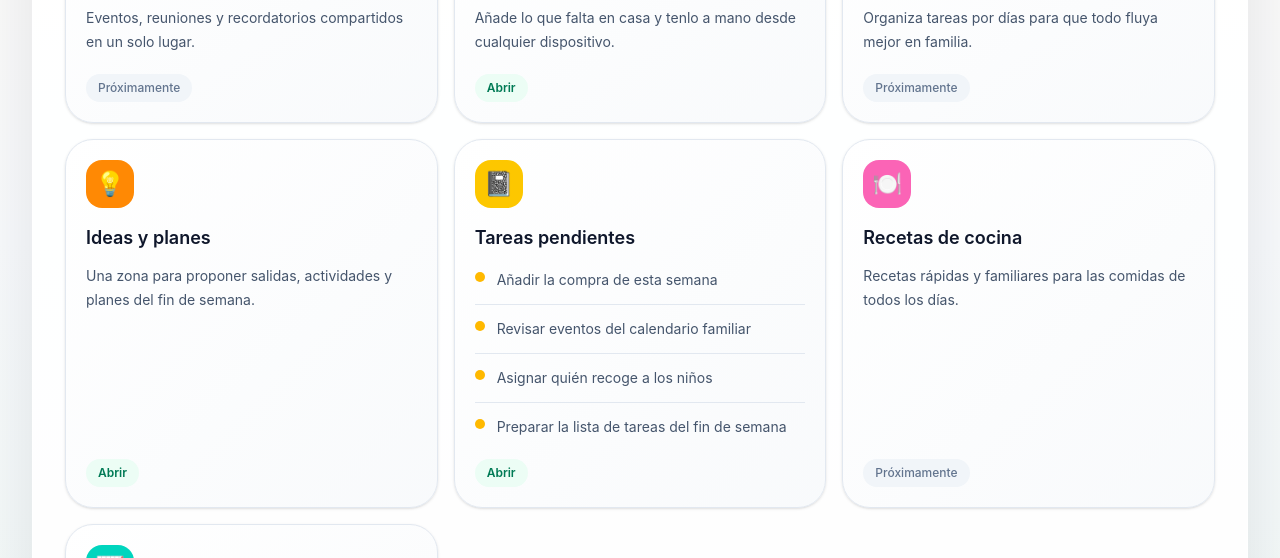
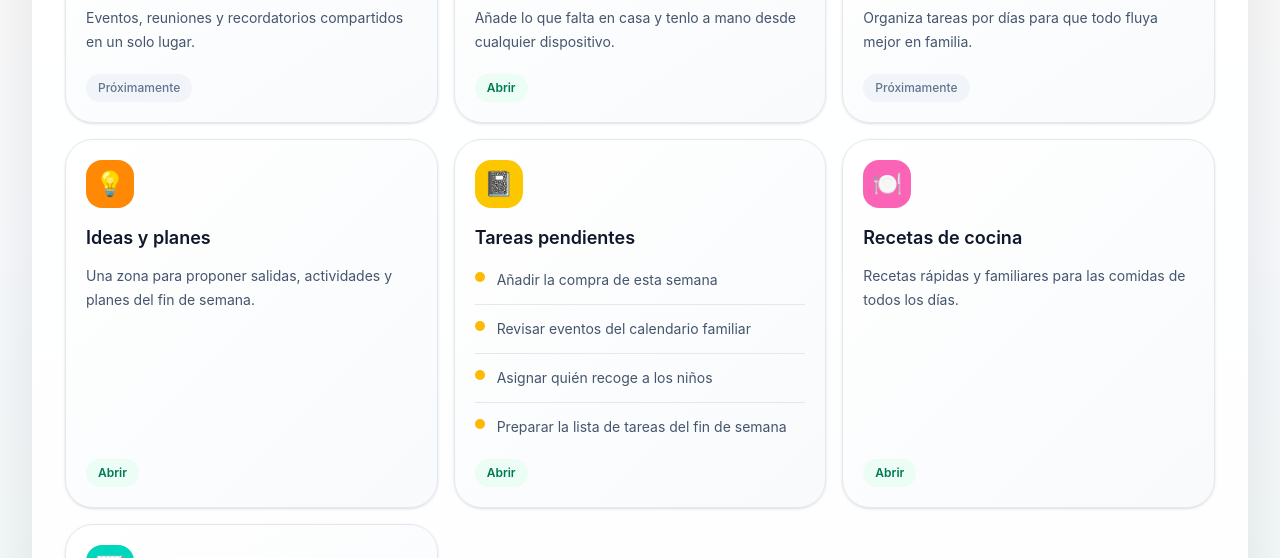
Before and after one commit to Diegogarhdez/proyecto-familia, a React (Vite) app in the folder apps/frontend/: page /dashboard in a window 1280 px wide. Shown: the part 620-1178 px from the top of the page. Built offline with nearby package versions, Linux system fonts and the light colour scheme; no server answers; sample sign-in values are in the browser's storage.

Commit message:
minor changes

```diff
--- a/apps/frontend/src/pages/Dashboard.tsx
+++ b/apps/frontend/src/pages/Dashboard.tsx
@@ -224,11 +224,7 @@ export const Dashboard = () => {
                   )}
                 </div>
 
-                {feature.title === 'Recetas de cocina' ? (
-                  <span className="mt-5 inline-flex w-fit items-center rounded-full bg-slate-100 px-3 py-1.5 text-xs font-medium text-slate-500">
-                    Próximamente
-                  </span>
-                ) : feature.href ? (
+                {feature.href ? (
                   <Link
                     to={feature.href}
                     className="mt-5 inline-flex w-fit items-center rounded-full bg-emerald-50 px-3 py-1.5 text-xs font-semibold text-emerald-700 transition hover:bg-emerald-100"
```
